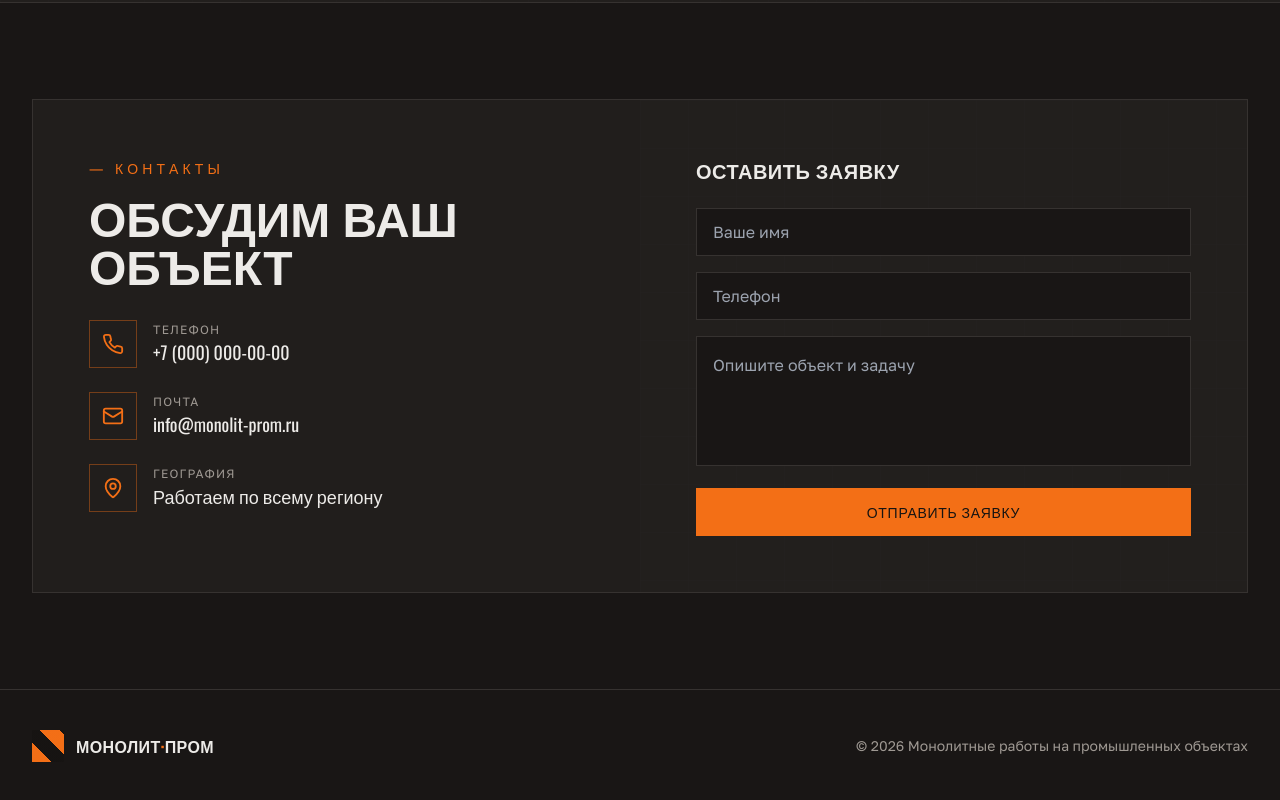
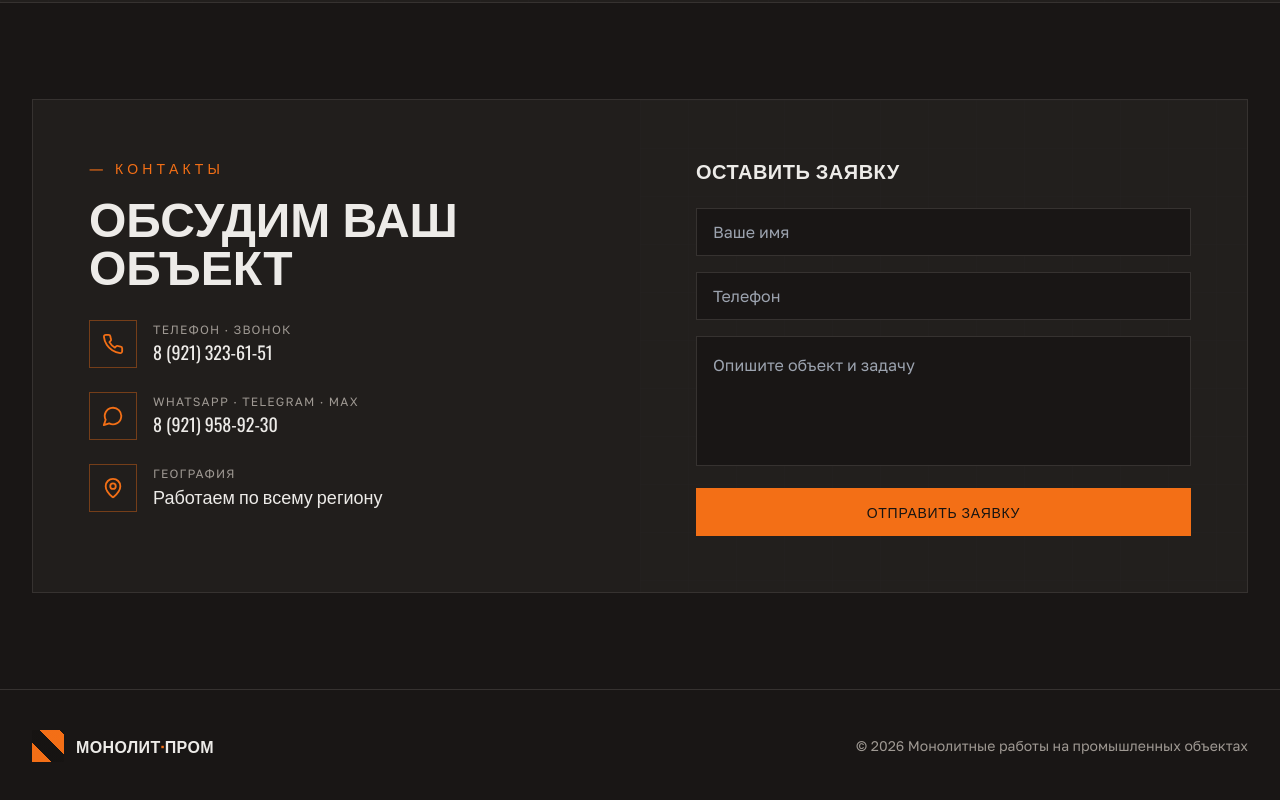
Before and after one commit to pr-poehali-dev/monolith-industrial-foundation, a React (Vite) app: page / in a window 1280 px wide. Shown: the part 2541-3341 px from the top of the page. Built offline with nearby package versions, Linux system fonts and the light colour scheme.

Commit message:
feat: добавить контакты поддержки

```diff
--- a/src/pages/Index.tsx
+++ b/src/pages/Index.tsx
@@ -235,22 +235,22 @@ export default function Index() {
                 Обсудим ваш объект
               </h2>
               <div className="space-y-6">
-                <a href="tel:+70000000000" className="flex items-center gap-4 group">
+                <a href="tel:+79213236151" className="flex items-center gap-4 group">
                   <div className="w-12 h-12 flex items-center justify-center border border-primary/40 rounded-sm text-primary group-hover:bg-primary group-hover:text-primary-foreground transition-colors">
                     <Icon name="Phone" size={22} />
                   </div>
                   <div>
-                    <p className="text-xs uppercase tracking-widest text-muted-foreground">Телефон</p>
-                    <p className="font-display text-lg">+7 (000) 000-00-00</p>
+                    <p className="text-xs uppercase tracking-widest text-muted-foreground">Телефон · звонок</p>
+                    <p className="font-display text-lg">8 (921) 323-61-51</p>
                   </div>
                 </a>
-                <a href="mailto:info@monolit-prom.ru" className="flex items-center gap-4 group">
+                <a href="https://wa.me/79219589230" target="_blank" rel="noopener noreferrer" className="flex items-center gap-4 group">
                   <div className="w-12 h-12 flex items-center justify-center border border-primary/40 rounded-sm text-primary group-hover:bg-primary group-hover:text-primary-foreground transition-colors">
-                    <Icon name="Mail" size={22} />
+                    <Icon name="MessageCircle" size={22} />
                   </div>
                   <div>
-                    <p className="text-xs uppercase tracking-widest text-muted-foreground">Почта</p>
-                    <p className="font-display text-lg">info@monolit-prom.ru</p>
+                    <p className="text-xs uppercase tracking-widest text-muted-foreground">WhatsApp · Telegram · Max</p>
+                    <p className="font-display text-lg">8 (921) 958-92-30</p>
                   </div>
                 </a>
                 <div className="flex items-center gap-4">
```
